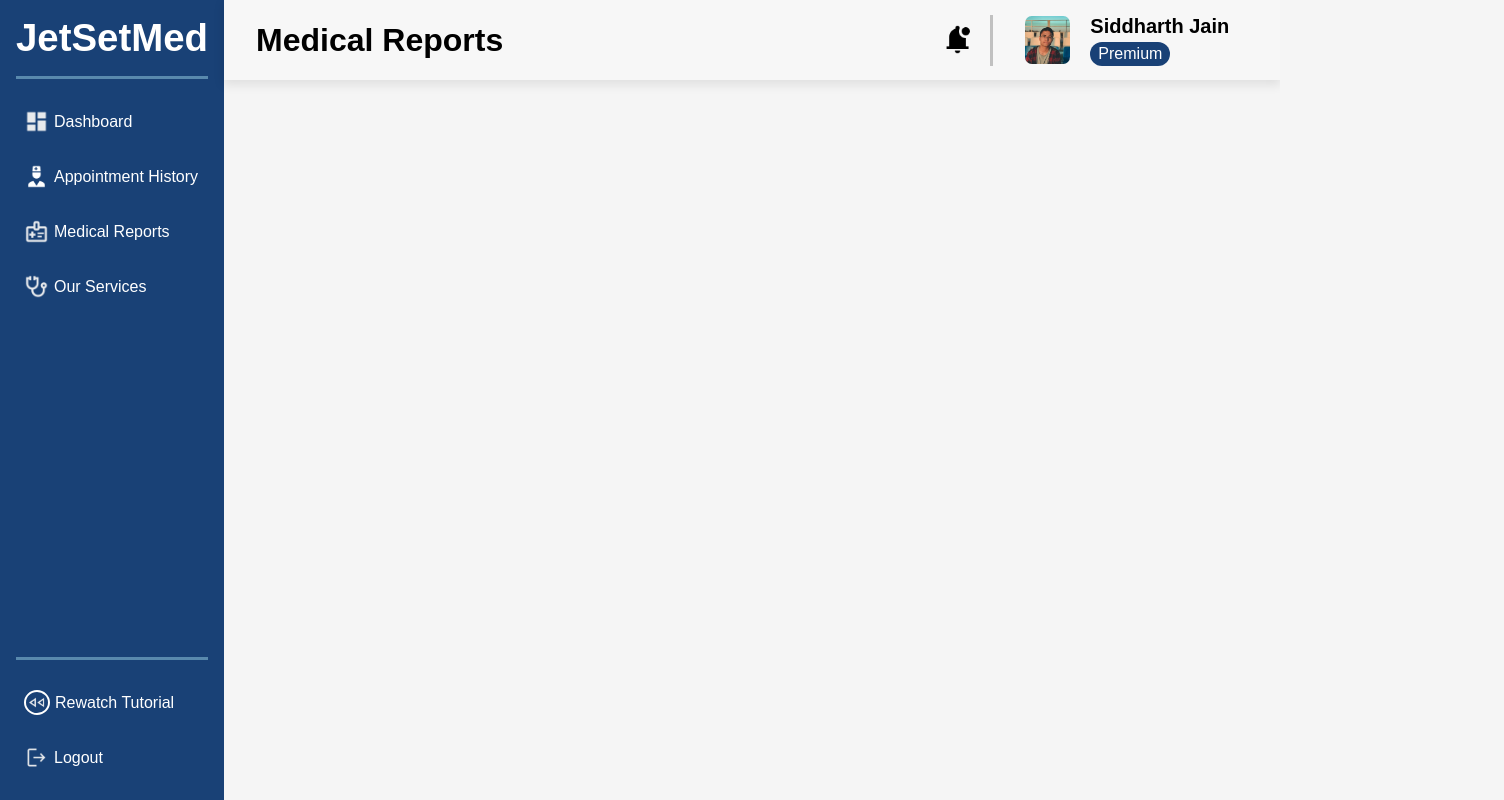
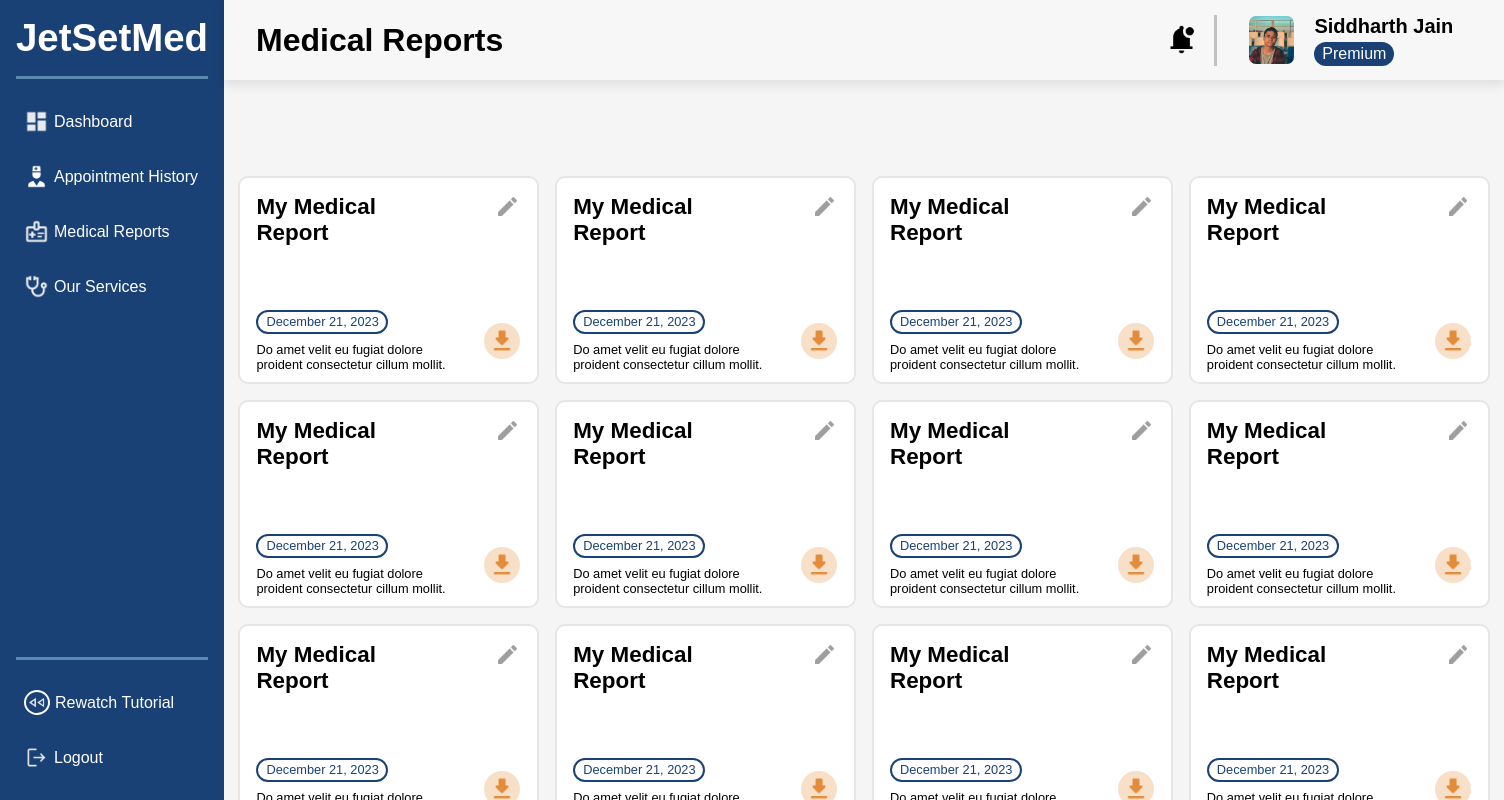
Before and after one commit to affangitty/JetSetMed, a React (Vite) app: page /medical-reports in a window 1280 px wide. Shown: the top 800 px of the page, 1504 px wide, since content can reach past the window. Built offline with nearby package versions, Linux system fonts and the light colour scheme.

Commit message:
feat: modify MedicalCard

```diff
--- a/src/Components/MedicalCard/MedicalCard.css
+++ b/src/Components/MedicalCard/MedicalCard.css
@@ -1,6 +1,62 @@
 .Mcard{
     border: 2px solid #E6E6E6;
-    height: 10rem;
+    height: 13rem;
+    width: 19rem;
+    border-radius: 10px;
+    background-color: white;
+    display: flex;
+    flex-direction: column;
+    padding: 1rem 0;
+    gap: 4rem;
+}
+.mctop{
+    display: flex;
+    gap: 5rem;
+    padding: 0 1rem;
+}
+.mclow{
+    display: flex;
+    padding: 0 1rem;
+    gap: 2.25rem;
+    align-items: center;
+}
+.mclow p{
     width: 12rem;
-    background-color: white;
+    font-size: 0.8rem;
 }
+.mcleft{
+    display: flex;
+    flex-direction: column;
+    gap: 0.5rem;
+}
+.mclu p{
+    font-size: 0.8rem;
+    color: #194176;
+}
+.mclu{
+    padding-left: 0.5rem;
+    width: 8.25rem;
+    line-height: 1.25rem;
+    border-color: transparent;
+    border: 2px solid #194176;
+    border-radius: 15rem;
+}
+.mctop h1{
+    width: 60%;
+    font-size: 1.40rem;
+}
+.mctop img{
+    height: 1.55rem;
+}
+.mccircle{
+    height: 2.25rem;
+    width: 2.25rem;
+    border-radius: 50%;
+    background-color: #E38C3B47;
+    display: flex;
+    align-items: center;
+    justify-content: center;
+}
+.mccircle img{
+    height: 1.75rem;
+}
--- a/src/Components/MedicalCard/MedicalCard.jsx
+++ b/src/Components/MedicalCard/MedicalCard.jsx
@@ -7,10 +7,15 @@ const MedicalCard = () => {
   return (
     <div className="Mcard">
       <div className="mctop">
-        <h1>My MedicalReport</h1>
+        <h1>My Medical Report</h1>
         <img src={pencil} />
       </div>
-      <div className="mclow"></div>
+      <div className="mclow">
+        <div className="mcleft"><div className="mclu"><p>December 21, 2023</p></div>
+        <p>Do amet velit eu fugiat dolore proident consectetur cillum mollit.</p>
+        </div>
+        <div className="mccircle"><img src={download} /></div>
+      </div>
     </div>
   )
 }
--- a/src/Pages/MedicalReports/MedicalReports.css
+++ b/src/Pages/MedicalReports/MedicalReports.css
@@ -6,3 +6,16 @@
     height: 10vh;
     width: 100%;
 }
+.mrcol{
+    display: flex;
+    flex-direction: column;
+    gap: 1rem;
+    padding-top: 6rem;
+    width: 100%;
+}
+.mrrow{
+    display: flex;
+    width: 100%;
+    padding: 0 0.9rem;
+    gap: 1rem;
+}
--- a/src/Pages/MedicalReports/MedicalReports.jsx
+++ b/src/Pages/MedicalReports/MedicalReports.jsx
@@ -2,6 +2,7 @@ import React from 'react'
 import "./MedicalReports.css";
 import Sidebar from "../../Utilities/Sidebar/Sidebar";
 import Navbar from "../../Utilities/Navbar/Navbar";
+import MedicalCard from '../../Components/MedicalCard/MedicalCard';
 
 const MedicalReports = () => {
   return (
@@ -9,6 +10,26 @@ const MedicalReports = () => {
       <Sidebar />
       <div className="right-half">
         <Navbar title={"Medical Reports"}/>
+        <div className="mrcol">
+        <div className="mrrow">
+        <MedicalCard/>
+        <MedicalCard/>
+        <MedicalCard/>
+        <MedicalCard/>
+        </div>
+        <div className="mrrow">
+        <MedicalCard/>
+        <MedicalCard/>
+        <MedicalCard/>
+        <MedicalCard/>
+        </div>
+        <div className="mrrow">
+        <MedicalCard/>
+        <MedicalCard/>
+        <MedicalCard/>
+        <MedicalCard/>
+        </div>
+        </div>
       </div>
     </div>
   )
```
